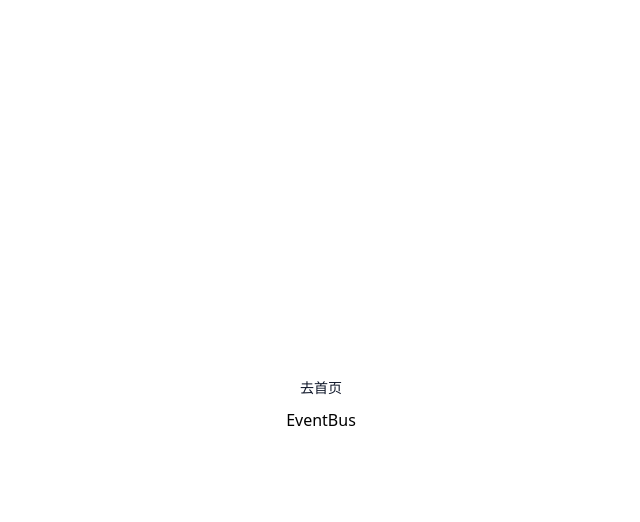
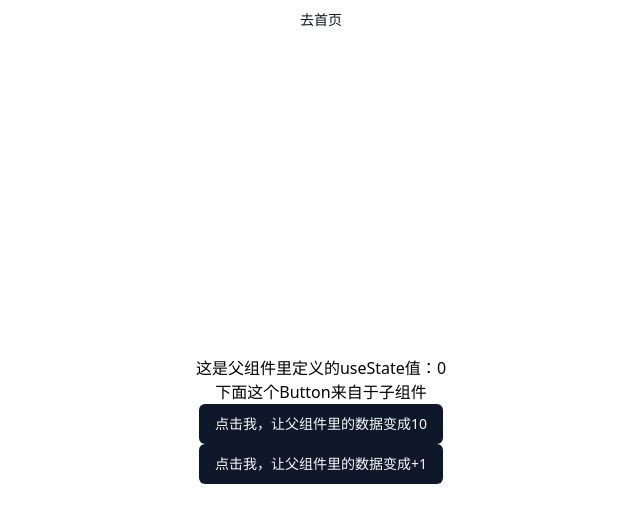
Before and after one commit to hidaviddong/deep-dive-react, a React (Vite) app: page /event-bus in a window 1280 px wide. Shown: the top 522 px of the page, without its empty margins (319-959 px from the left). Built offline with nearby package versions, Linux system fonts and the light colour scheme; the HTML template or start-up script is replaced by a standard one.

Commit message:
feat: event bus

```diff
--- a/package.json
+++ b/package.json
@@ -1,5 +1,5 @@
 {
-  "name": "my-frontend-startup",
+  "name": "deep-dive-react",
   "private": true,
   "version": "1.0.1",
   "author": "David Dong <hi@daviddong.me>",
--- a/src/pages/child-component.tsx
+++ b/src/pages/child-component.tsx
@@ -10,7 +10,7 @@ export default function ChildComponent(props: React.PropsWithChildren) {
           去首页
         </Button>
       </Link>
-      {props.children}
+      <div className="flex h-full w-full flex-col items-center justify-center">{props.children}</div>
     </>
   )
 }
--- a/src/pages/controller-render.tsx
+++ b/src/pages/controller-render.tsx
@@ -8,12 +8,12 @@ const toLearn = ['vue', 'react', 'solid']
 
 export default function ControllerRender() {
   const Element = (
-    <div className="flex h-full w-full flex-col items-center justify-center">
+    <>
       <p>可控性渲染</p>
       {toLearn.map((item) => (
         <p key={item}>study {item}</p>
       ))}
-    </div>
+    </>
   )
   // 扁平化
   const { children } = Element.props
--- a/src/pages/event-bus.tsx
+++ b/src/pages/event-bus.tsx
@@ -1,3 +1,65 @@
-export default function EventBus() {
-  return <div>EventBus</div>
+import { useEffect, useState } from 'react'
+
+import { Button } from '@/components/ui/button'
+
+// eslint-disable-next-line @typescript-eslint/no-explicit-any
+type FunctionType = (...params: any[]) => void
+class EventBus {
+  event: Map<string, Array<FunctionType>>
+  constructor() {
+    this.event = new Map()
+  }
+  on(eventName: string, callback: FunctionType) {
+    if (this.event.get(eventName)) {
+      this.event.get(eventName)?.push(callback)
+    } else {
+      this.event.set(eventName, [callback])
+    }
+  }
+  // eslint-disable-next-line @typescript-eslint/no-explicit-any
+  emit(eventName: string, ...params: any) {
+    if (this.event.get(eventName)) {
+      this.event.get(eventName)?.forEach((cb) => {
+        cb(...params)
+      })
+    }
+  }
+  off(eventName: string) {
+    if (this.event.get(eventName)) {
+      this.event.delete(eventName)
+    }
+  }
 }
+const BusService = new EventBus()
+
+export default function EventBusFoo() {
+  const [counter, setCounter] = useState(0)
+  useEffect(() => {
+    BusService.on('counter', (value) => {
+      setCounter(value)
+    })
+
+    BusService.on('increment', () => {
+      setCounter((prev) => prev + 1)
+    })
+    return () => {
+      BusService.off('counter')
+      BusService.off('increment')
+    }
+  }, [])
+  return (
+    <>
+      这是父组件里定义的useState值：{counter}
+      <EventBusBar />
+    </>
+  )
+}
+function EventBusBar() {
+  return (
+    <>
+      <p>下面这个Button来自于子组件</p>
+      <Button onClick={() => BusService.emit('counter', 10)}>点击我，让父组件里的数据变成10</Button>
+      <Button onClick={() => BusService.emit('increment')}>点击我，让父组件里的数据变成+1</Button>
+    </>
+  )
+}
--- a/src/pages/home.tsx
+++ b/src/pages/home.tsx
@@ -22,7 +22,7 @@ export default function Home() {
         </Link>
 
         <Link to="/event-bus" className="cursor-pointer">
-          <Button variant="outline">事件总线</Button>
+          <Button variant="outline">组件通信之事件总线</Button>
         </Link>
       </div>
     </div>
--- a/src/pages/render-function.tsx
+++ b/src/pages/render-function.tsx
@@ -29,7 +29,7 @@ export default function RenderFunction() {
     return <div>Footer</div>
   }
   return (
-    <div className="flex h-full w-full flex-col items-center justify-center">
+    <>
       <p className="text-2xl">打开控制台看：1、re-render高亮情况。2、看React组件树少了些什么？</p>
       <Button
         variant="ghost"
@@ -54,16 +54,6 @@ export default function RenderFunction() {
       {OutHeader()}
       {OutMain()}
       {OutFooter()}
-    </div>
+    </>
   )
 }
-
-// <div className="flex h-full w-full flex-col items-center justify-center">
-// {Header()}
-// </div>
-
-// export default function RenderFunction() {
-//     const Header = () => /*#__PURE__*/React.createElement("div", null, "Header");
-//     return /*#__PURE__*/React.createElement("div", {
-//       className: "flex h-full w-full flex-col items-center justify-center"
-//     }, Header());
--- a/src/pages/static-property.tsx
+++ b/src/pages/static-property.tsx
@@ -2,10 +2,10 @@ import { PropsWithChildren } from 'react'
 
 function Foo(props: PropsWithChildren) {
   return (
-    <div className="flex h-full w-full flex-col items-center justify-center">
+    <>
       Foo
       {props.children}
-    </div>
+    </>
   )
 }
 Foo.Item = function () {
```
Also changed, not shown: 1 other file (tests, documents, lock files or other folders).
